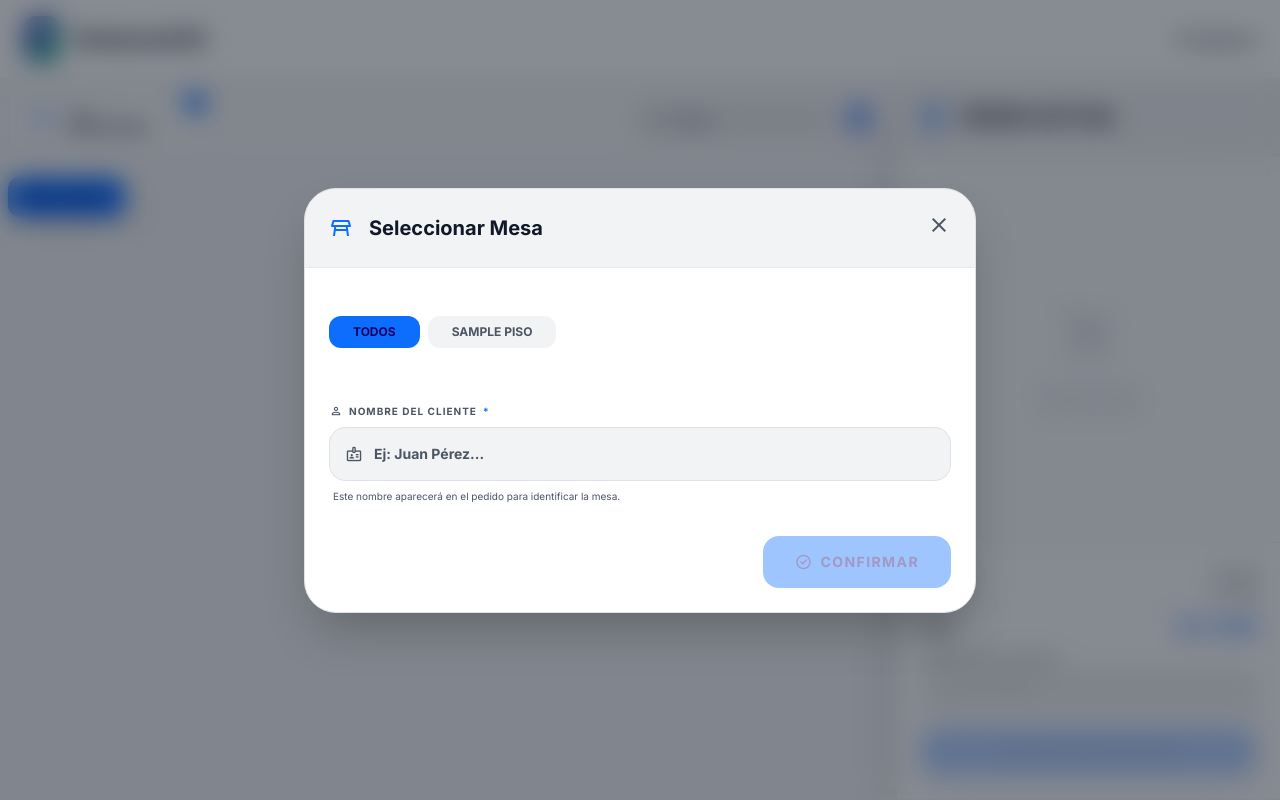
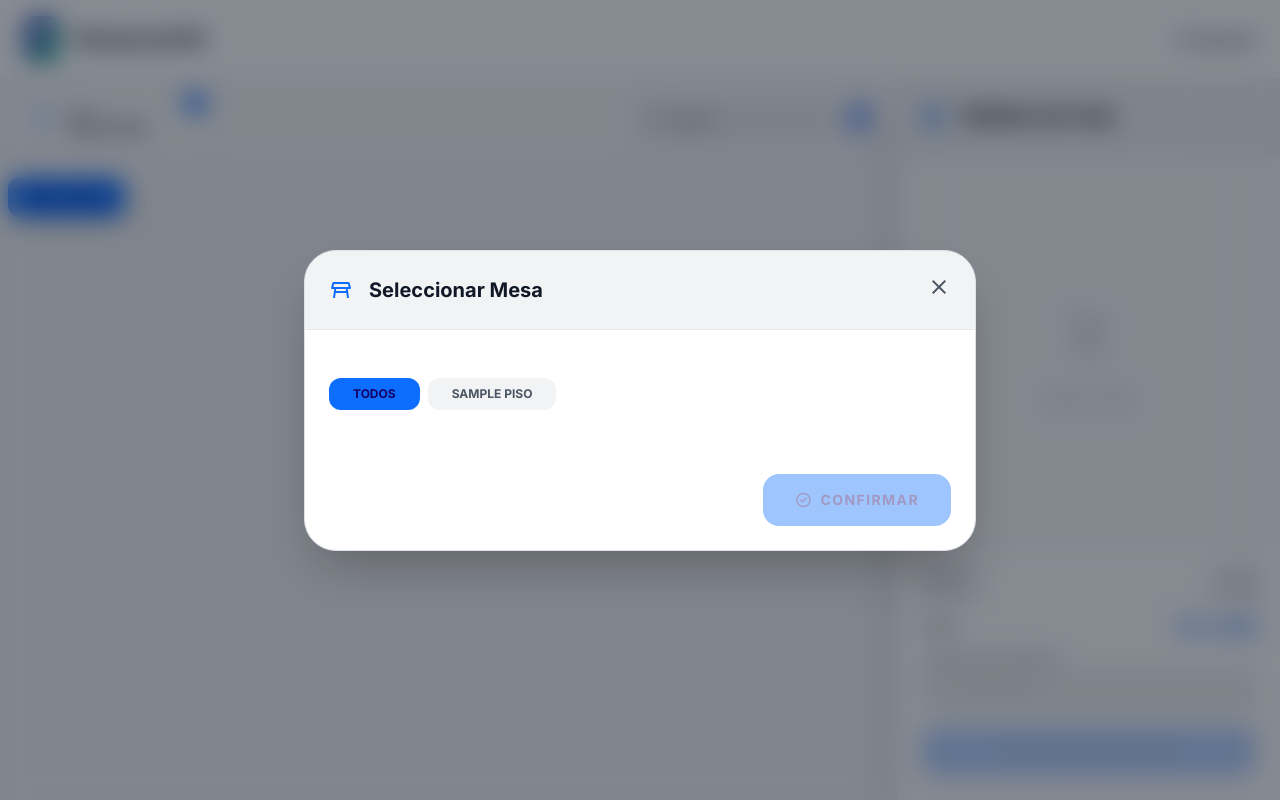
Before and after one commit to SleyterCorrea/Proyecto-Restaurante, a Django app: template templates/mesero/toma_pedidos.html in a window 1280 px wide. Run offline with Django 4.2, Linux system fonts and the light colour scheme; the template is opened without the code that fills it: most values are stand-ins (such as "Sample title", 1, 10 or a date in 2020); some libraries are stand-ins or nearby versions.

Commit message:
quitar nombre del cliente

```diff
--- a/templates/mesero/toma_pedidos.html
+++ b/templates/mesero/toma_pedidos.html
@@ -389,27 +389,12 @@
                     </template>
                 </div>
 
-                <!-- Campo: Nombre del Cliente -->
-                <div class="space-y-2">
-                    <label class="text-[10px] font-black text-on-surface-variant uppercase tracking-widest flex items-center gap-1.5">
-                        <span class="material-symbols-outlined text-[14px]">person</span>
-                        Nombre del cliente
-                        <span class="text-primary">*</span>
-                    </label>
-                    <div class="relative">
-                        <span class="material-symbols-outlined absolute left-4 top-1/2 -translate-y-1/2 text-on-surface-variant text-[18px]">badge</span>
-                        <input type="text" x-model="nombreCliente"
-                               class="w-full bg-on-surface/5 border border-on-surface/10 rounded-2xl py-3 pl-11 pr-4 text-on-surface placeholder:text-on-surface-variant focus:border-primary focus:ring-0 transition-all font-bold text-sm"
-                               placeholder="Ej: Juan Pérez..."
-                               @keydown.enter.prevent=""/>
-                    </div>
-                    <p class="text-[10px] text-on-surface-variant px-1">Este nombre aparecerá en el pedido para identificar la mesa.</p>
-                </div>
+
 
                 <!-- Botón Confirmar Selección -->
                 <div class="flex justify-end pt-2">
                     <button @click="confirmarSeleccionMesa()"
-                            :disabled="mesasSeleccionadas.length === 0 || !nombreCliente.trim()"
+                            :disabled="mesasSeleccionadas.length === 0"
                             class="bg-primary text-[#160066] px-8 py-3 rounded-2xl font-black text-sm uppercase tracking-widest disabled:opacity-40 transition-all flex items-center gap-2">
                         <span class="material-symbols-outlined text-[18px]">check_circle</span>
                         Confirmar
@@ -578,7 +563,6 @@
 
       confirmarSeleccionMesa() {
         if (this.mesasSeleccionadas.length === 0) return;
-        if (!this.nombreCliente.trim()) return;
         this.mostrarSelectorMesa = false;
       },
 
```
